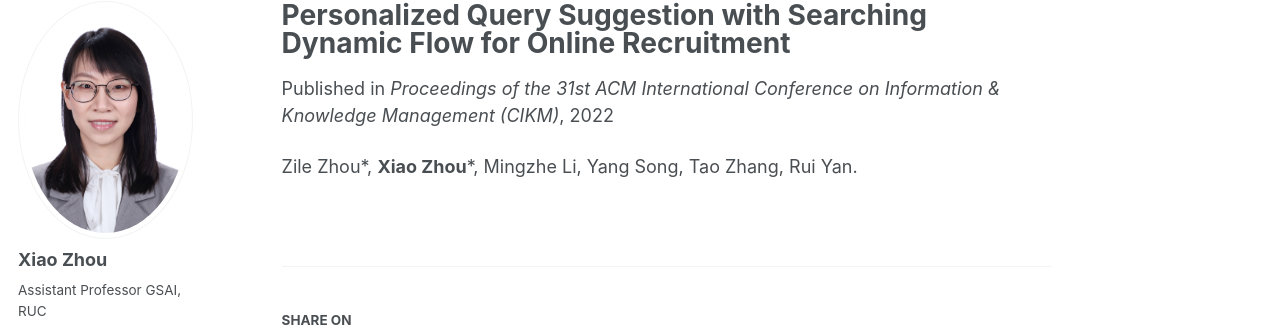
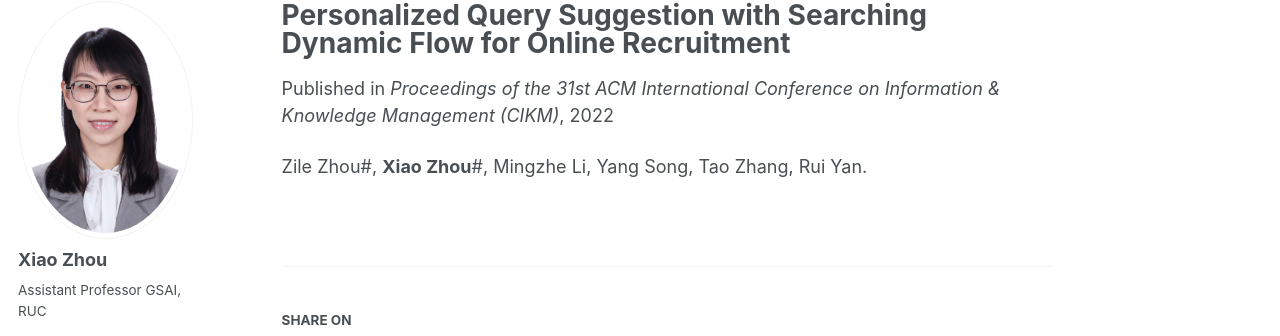
Before and after one commit to lxin131/XiaoZHOUCAM.github.io, a Jekyll site: the page built from _publications/CIKM2022.md, in a window 1280 px wide. Shown: the part 117-453 px from the top of the page. Built offline with Jekyll 4.4.1, drawn with Linux system fonts in a browser that asks for light colours; some web fonts are replaced.

```diff
--- a/_publications/CIKM2022.md
+++ b/_publications/CIKM2022.md
@@ -6,4 +6,4 @@ venue: 'Proceedings of the 31st ACM International Conference on Information & Kn
 paperurl: 'http://XiaoZHOUCAM.github.io/files/CIKM2022.pdf'
 ---
 
-Zile Zhou\*, **Xiao Zhou**\*, Mingzhe Li, Yang Song, Tao Zhang, Rui Yan.
+Zile Zhou\#, **Xiao Zhou**\#, Mingzhe Li, Yang Song, Tao Zhang, Rui Yan.
```
